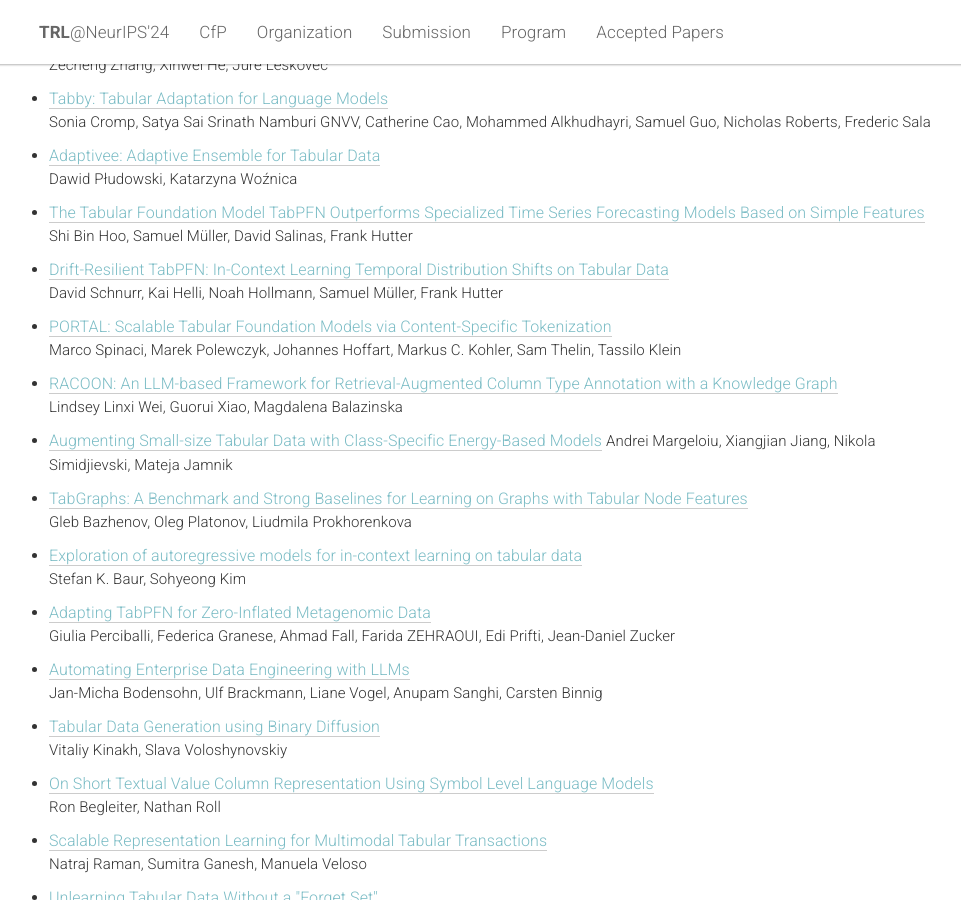
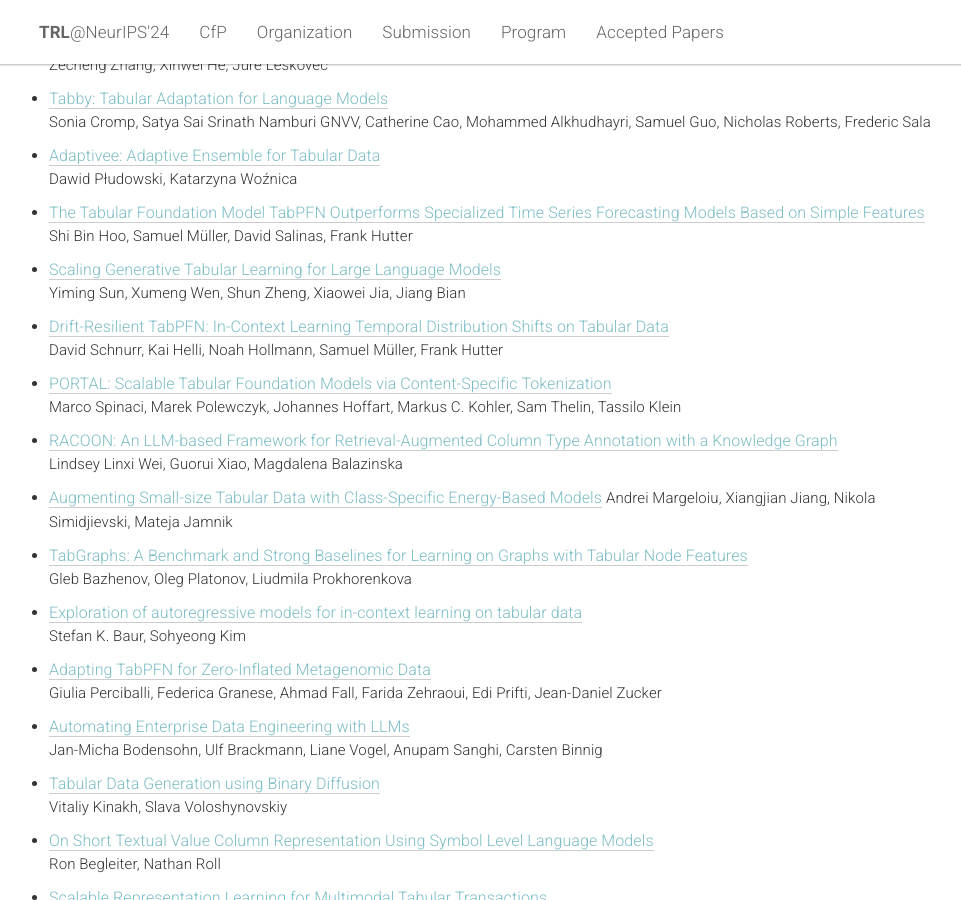
Before and after one commit to table-representation-learning/table-representation-learning.github.io, a Jekyll site: the page built from _pages/home.html, in a window 1280 px wide and 900 px high, scrolled down 7894 px. Shown: the whole window, without its empty margins (156-1117 px from the left). Built offline with Jekyll 4.4.1, drawn with Linux system fonts in a browser that asks for light colours.

Commit message:
add missing paper

```diff
--- a/_pages/home.html
+++ b/_pages/home.html
@@ -1175,6 +1175,13 @@
                     </li>
 
                     <li>
+                        <a class="paper-title" href="https://openreview.net/forum?id=GyiIAIcOUC" target="_blank">Scaling Generative Tabular Learning for Large Language Models</a>
+                        <br>
+                        <span class="paper-authors">Yiming Sun, Xumeng Wen, Shun Zheng, Xiaowei Jia, Jiang Bian
+                        <br>
+                    </li>
+
+                    <li>
                         <a class="paper-title" href="https://openreview.net/forum?id=ud5YBKY1vJ" target="_blank">Drift-Resilient TabPFN: In-Context Learning Temporal Distribution Shifts on Tabular Data</a>
                         <br>
                         <span class="paper-authors">David Schnurr, Kai Helli, Noah Hollmann, Samuel Müller, Frank Hutter
@@ -1217,7 +1224,7 @@
                     <li>
                         <a class="paper-title" href="https://openreview.net/forum?id=3I0bVvUj25" target="_blank">Adapting TabPFN for Zero-Inflated Metagenomic Data</a>
                         <br>
-                        <span class="paper-authors">Giulia Perciballi, Federica Granese, Ahmad Fall, Farida ZEHRAOUI, Edi Prifti, Jean-Daniel Zucker
+                        <span class="paper-authors">Giulia Perciballi, Federica Granese, Ahmad Fall, Farida Zehraoui, Edi Prifti, Jean-Daniel Zucker
                         <br>
                     </li>
 
```
